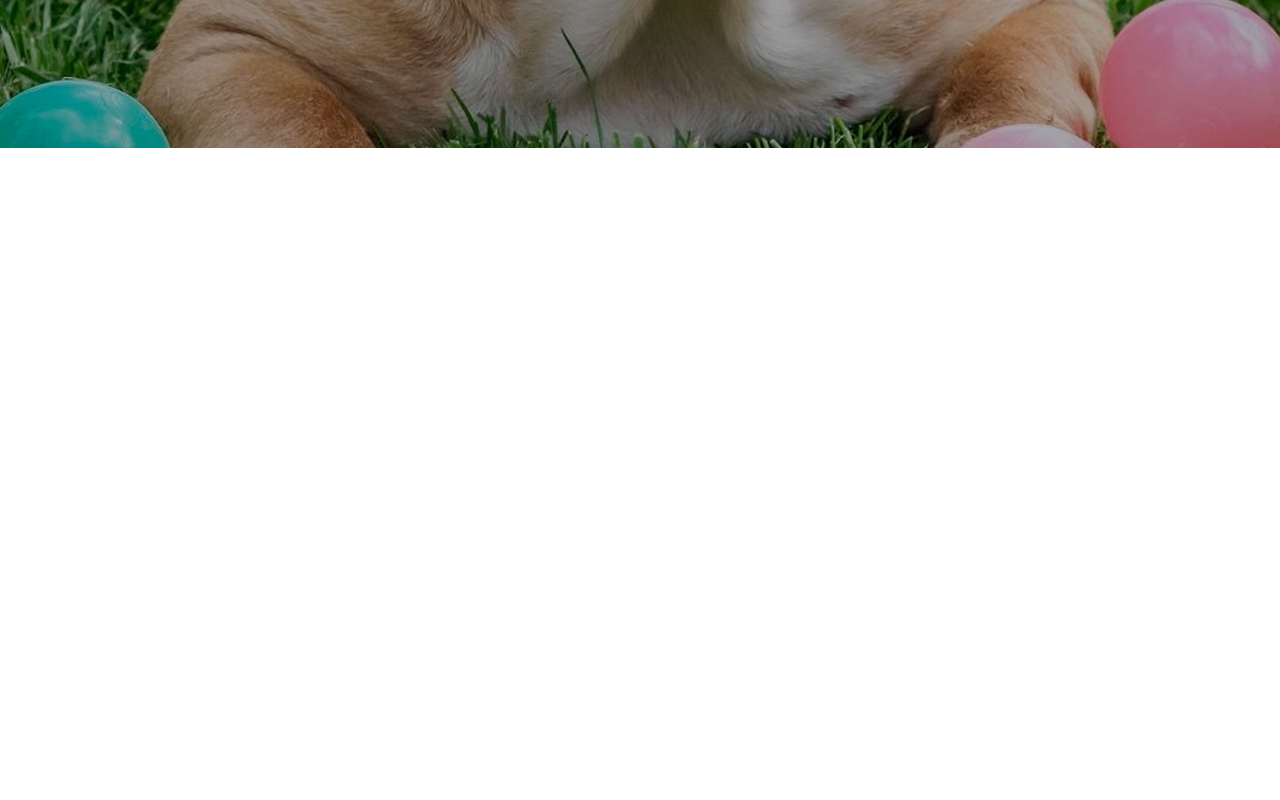
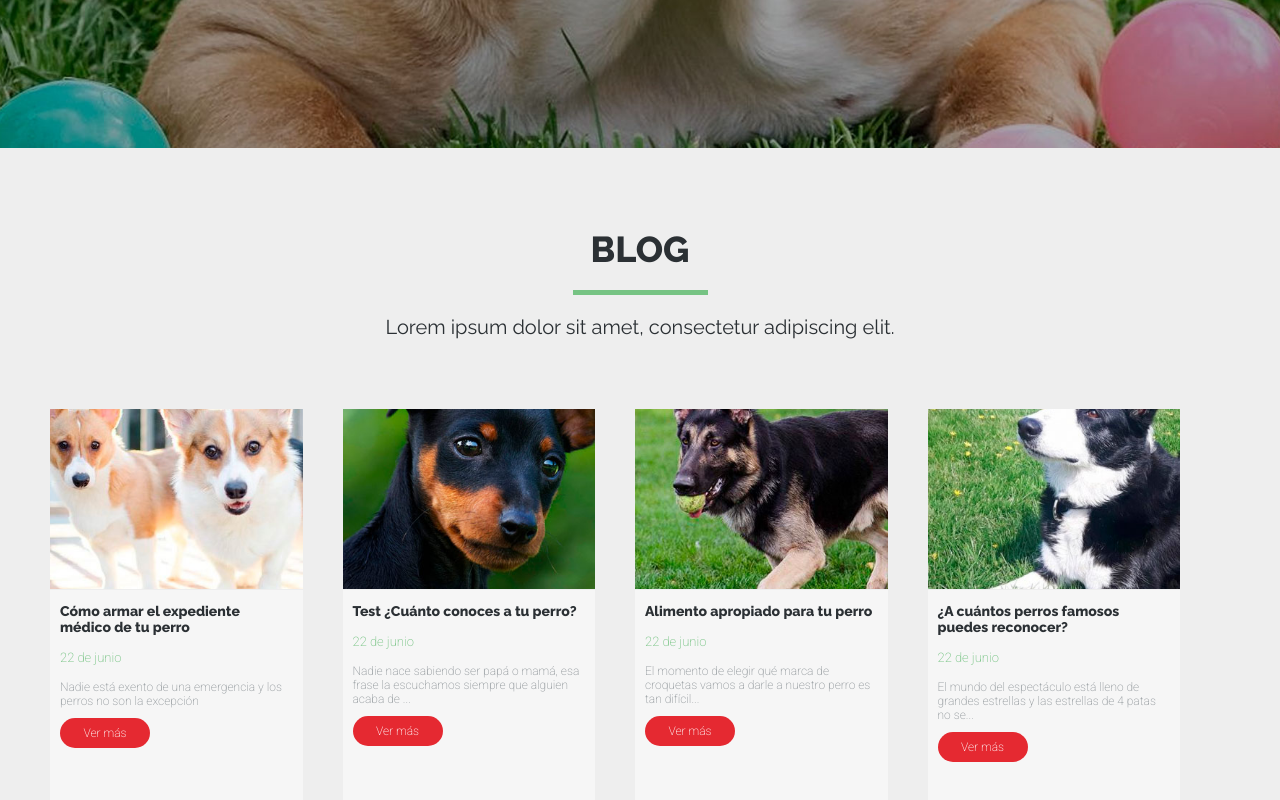
Before and after one commit to ninfanino/bedu-front, a React (Create React App) app: page / in a window 1280 px wide. Shown: the part 2787-3587 px from the top of the page. Before the commit the page ends 2935 px from the top, so only its background shows below. Built offline with nearby package versions, Linux system fonts and the light colour scheme.

Commit message:
componente blog

```diff
--- a/src/components/fonts.css
+++ b/src/components/fonts.css
@@ -1 +1 @@
-@import url('https://fonts.googleapis.com/css?family=Raleway:400,800|Roboto');
+@import url('https://fonts.googleapis.com/css?family=Raleway:400,800|Roboto:200,400');
--- /dev/null
+++ b/src/components/home/blog.js
@@ -0,0 +1,61 @@
+import React from 'react'
+
+/****
+ * Necesita conectarse al back
+ ***/
+
+const Blog = () => (
+    <div className="Blog">
+        <div className="title">
+            Blog
+        </div>
+        <div className="lineGreen"></div>
+        <div className="slogan">
+            Lorem ipsum dolor sit amet, consectetur adipiscing elit.
+        </div>
+
+        <div className="BlogContainer">
+            <div className="BlogItem">
+                <img src="/images/adopciones1.jpg" className="BlogImg" />
+                <div className="BlogInfo">
+                    <div className="titleBlog">Cómo armar el expediente médico de tu perro</div>
+                    <div className="dateBlog">22 de junio</div>
+                    <div className="infoBlog">Nadie está exento de una emergencia y los perros no son la excepción</div>
+                    <div className="btnBlog">Ver más</div>
+                </div>
+            </div>
+
+            <div className="BlogItem">
+                <img src="/images/adopciones2.jpg" className="BlogImg" />
+                <div className="BlogInfo">
+                    <div className="titleBlog">Test ¿Cuánto conoces a tu perro?</div>
+                    <div className="dateBlog">22 de junio</div>
+                    <div className="infoBlog">Nadie  nace sabiendo ser papá o mamá, esa frase la escuchamos siempre que alguien acaba de ...</div>
+                    <div className="btnBlog">Ver más</div>
+                </div>
+            </div>
+
+            <div className="BlogItem">
+                <img src="/images/adopciones3.jpg" className="BlogImg" />
+                <div className="BlogInfo">
+                    <div className="titleBlog">Alimento apropiado para tu perro</div>
+                    <div className="dateBlog">22 de junio</div>
+                    <div className="infoBlog">El momento de elegir qué marca de croquetas vamos a darle a nuestro perro es tan difícil...</div>
+                    <div className="btnBlog">Ver más</div>
+                </div>
+            </div>
+
+            <div className="BlogItem">
+                <img src="/images/adopciones4.jpg" className="BlogImg" />
+                <div className="BlogInfo">
+                    <div className="titleBlog">¿A cuántos perros famosos puedes reconocer?</div>
+                    <div className="dateBlog">22 de junio</div>
+                    <div className="infoBlog">El mundo del espectáculo está lleno de grandes estrellas y las estrellas de 4 patas no se...</div>
+                    <div className="btnBlog">Ver más</div>
+                </div>
+            </div>
+        </div>
+    </div>
+)
+
+export default Blog
--- a/src/components/home/home.css
+++ b/src/components/home/home.css
@@ -55,7 +55,7 @@
 
     text-transform: uppercase;
 }
-.PerrosEncontrados, .Adopciones {
+.PerrosEncontrados, .Adopciones, .Blog {
     padding: 80px 0px;
     text-align: center;
 }
@@ -111,10 +111,10 @@
     width: 40px;
     height: 50px;
 }
-.Adopciones {
+.Adopciones, .Blog {
     background: #eeeeee;
 }
-.AdopcionesContainer {
+.AdopcionesContainer, .BlogContainer {
     max-width: 1170px;
     margin: 50px 30px;
     display: flex;
@@ -122,7 +122,7 @@
     flex-wrap: wrap;
     justify-content: space-around;
 }
-.AdopcionesItem {
+.AdopcionesItem, .BlogItem {
     width: 25%;
     position: relative;
     cursor: pointer;
@@ -154,13 +154,61 @@
     font-weight: 700;
     color: #2b3034;
 }
+.BlogImg {
+    width: 100%;
+    height: 180px;
+    object-fit: cover;
+}
+.BlogInfo {
+    background: #f6f6f6;
+    height: 200px;
+    padding: 13px 10px;
+    margin-top: -3px;
+    font-family: 'Raleway', sans-serif;
+    font-size: 14px;
+    font-weight: 700;
+    color: #2b3034;
+    text-align: left;
+}
+.dateBlog {
+    color: #76c383;
+    font-family: 'Roboto', sans-serif;
+    font-size: 13px;
+    margin: 15px 0px;
+    font-weight: 200;
+}
+.infoBlog {
+    font-family: 'Roboto', sans-serif;
+    font-size: 12px;
+    font-weight: 200;
+    color: #91979b;
+}
+.btnBlog {
+    border-radius: 15px;
+    height: 30px;
+    width: 90px;
+    margin: 10px 0;
+    color: #fff;
+    background: #e52931;
+    font-family: 'Roboto', sans-serif;
+    font-size: 12px;
+    font-weight: 200;
+    text-align: center;
+    line-height: 30px;
+}
 @media (max-width:991px) {
-    .AdopcionesItem {
+    .AdopcionesItem, .BlogItem {
         width:50%;
+    }
+    .BlogInfo {
+        height: 160px;
     }
 }
 @media (max-width:767px) {
     .titleHeader {
         font-size: 28px;
     }
+    .BlogItem {
+        width:100%;
+    }
 }
--- a/src/pages/home.js
+++ b/src/pages/home.js
@@ -5,6 +5,7 @@ import '../components/home/home.css'
 import Events from '../components/home/events';
 import PerrosEncontrados from '../components/home/perros-encontrados';
 import Adopciones from '../components/home/adopciones';
+import Blog from '../components/home/blog';
 
 /*****
  * Header necesita enviar una funcion para abrir el formulario de registro
@@ -16,7 +17,7 @@ const Home = () => (
         <PerrosEncontrados/>
         <Adopciones/>
         <Events/>
-
+        <Blog/>
     </div>
 )
 
```
